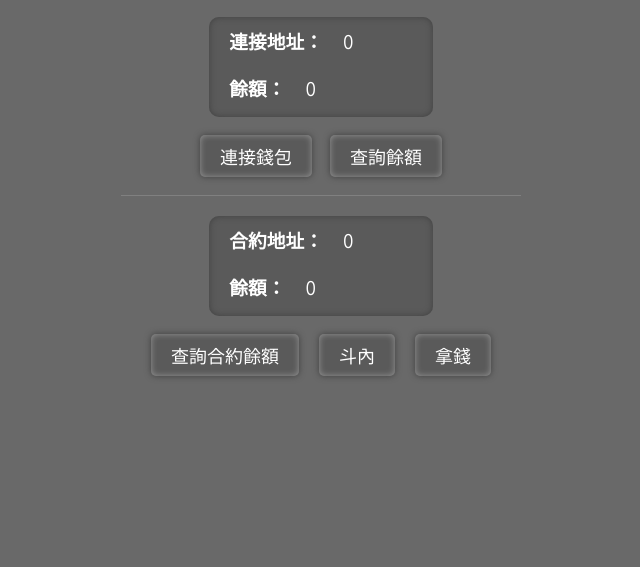
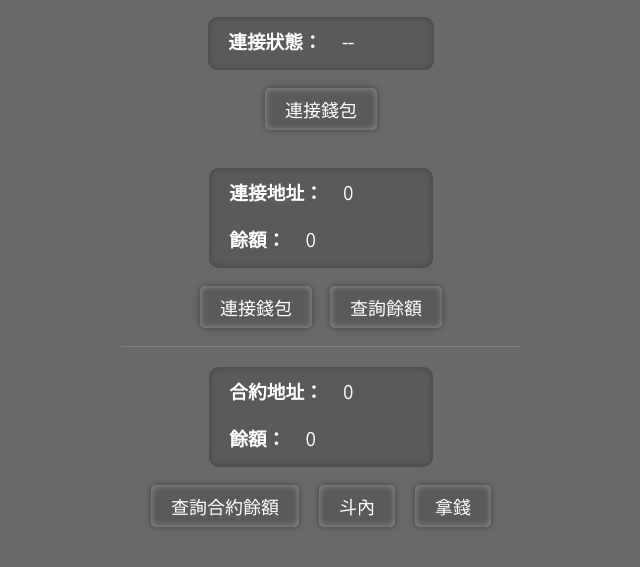
Before and after one commit to NaldCarol/TestEtherJS, a website with bundled scripts: page index.html in a window 1280 px wide. Shown: the part 111-678 px from the top of the page, without its empty margins (319-959 px from the left). Built offline with nearby package versions, Linux system fonts and the light colour scheme.

Commit message:
新增連結網頁測試

```diff
--- a/index.html
+++ b/index.html
@@ -10,6 +10,15 @@
 
 <body>
     <h1 id="title">互動測試頁</h1>
+    <div id="msg-box">
+        <div class="msg">
+            <h3>連接狀態：</h3>
+            <h3 id="testContent">--</h3>
+        </div>
+    </div>
+    <div class="btn-box">
+        <button id="testClick" class="btn">連接錢包</button>
+    </div>
     <div id="msg-box">
         <div class="msg">
             <h3>連接地址：</h3>
--- a/scripts/index.js
+++ b/scripts/index.js
@@ -9,6 +9,9 @@ const signer = provider.getSigner();
 const contractAddress = "0x4B70d8eB6A009cE8715eFB48F601E52e943bc357";
 const contractAbi = abiContent;
 const contract = new ethers.Contract(contractAddress, contractAbi, signer);
+
+const testClick = document.getElementById("testClick");
+testClick.addEventListener("click", onTestClick, false);
 
 const clickConnect = document.getElementById("connect");
 clickConnect.addEventListener("click", connectWallet, false);
@@ -24,6 +27,11 @@ donateETH.addEventListener("click", donate, false);
 
 const withdrawETH = document.getElementById("withdrawETH");
 withdrawETH.addEventListener("click", withdraw, false);
+
+function onTestClick() {
+    document.getElementById("testContent").textContent = "讀取成功";
+}
+
 
 function connectWallet() {
     signer.getAddress().then(res=>tmp = res.toString())
```
